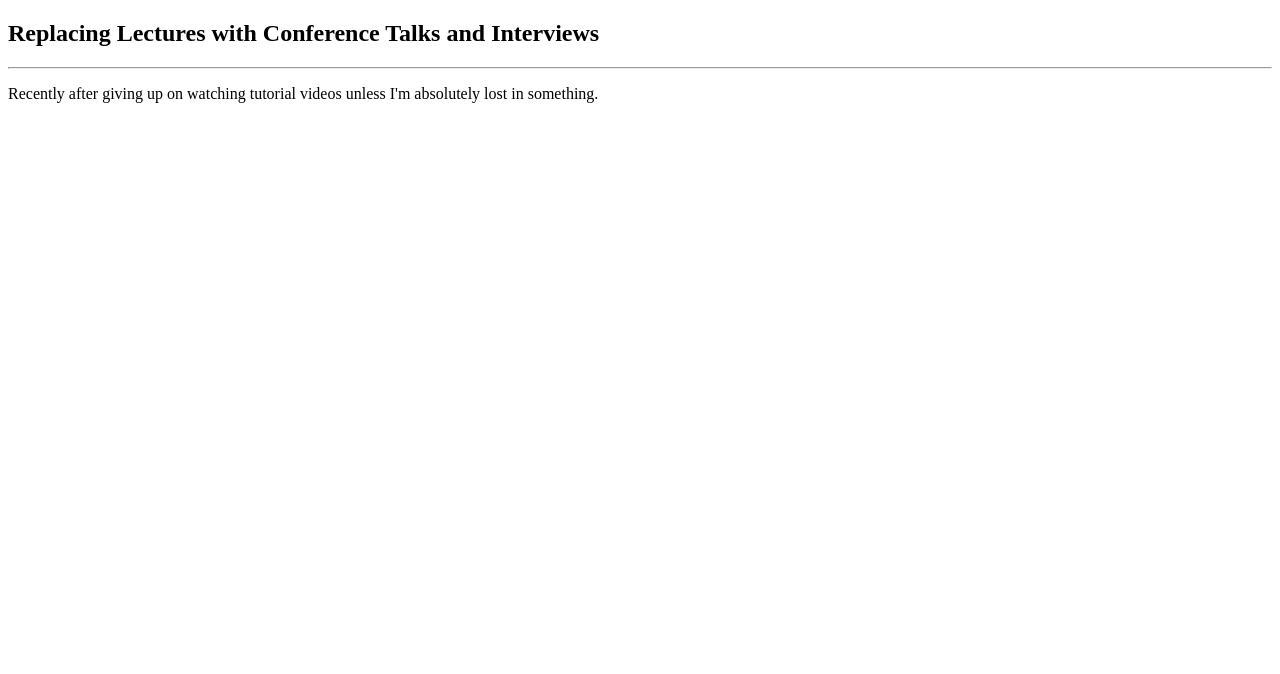
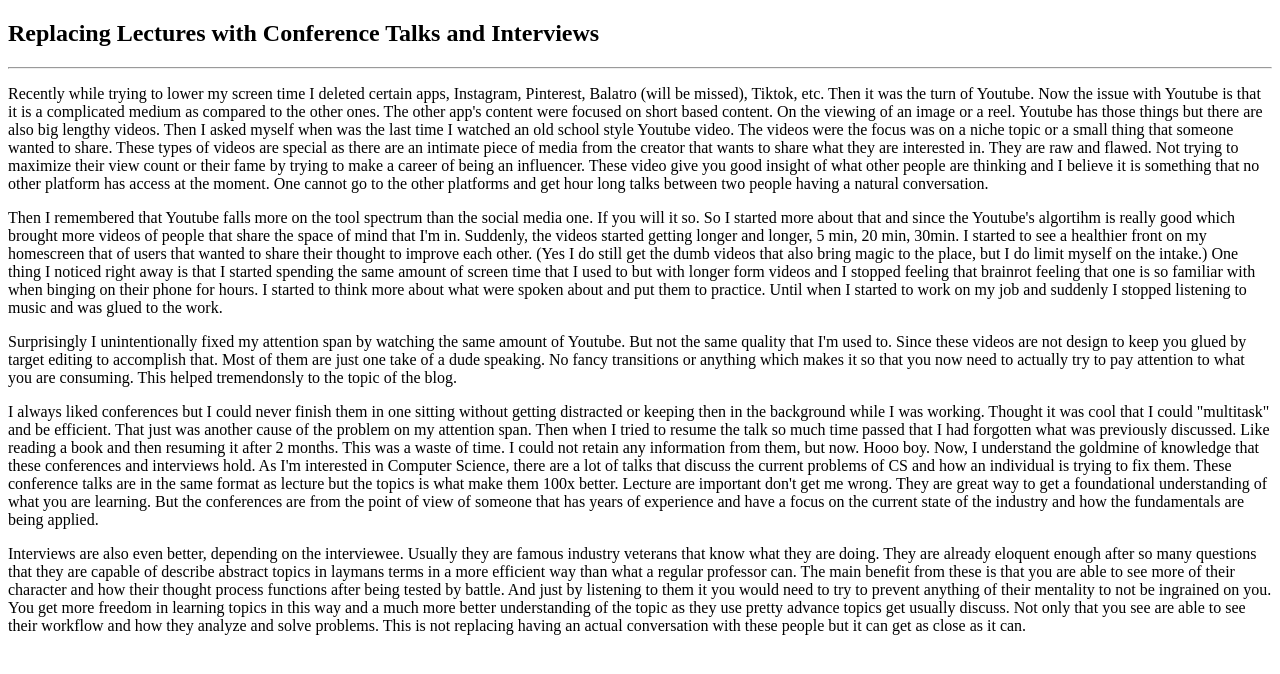
Before and after one commit to Karidus-423/karidus-423.github.io, a plain HTML site: page blogs/replacing-lectures.html in a window 1280 px wide. Drawn offline with Linux system fonts and the light colour scheme.

Commit message:
Replacing Lectures with Conferences and Interview blog

```diff
--- a/blogs/replacing-lectures.html
+++ b/blogs/replacing-lectures.html
@@ -3,6 +3,67 @@
 	<h1>Replacing Lectures with Conference Talks and Interviews</h1>
 	<hr />
 	<p>
-		Recently after giving up on watching tutorial videos unless I'm absolutely lost in something.
+		Recently while trying to lower my screen time I deleted certain apps, Instagram, Pinterest,
+		Balatro (will be missed), Tiktok, etc. Then it was the turn of Youtube. Now the issue with
+		Youtube is that it is a complicated medium as compared to the other ones. The other app's
+		content were focused on short based content. On the viewing of an image or a reel. Youtube
+		has those things but there are also big lengthy videos. Then I asked myself when was the
+		last time I watched an old school style Youtube video. The videos were the focus was on
+		a niche topic or a small thing that someone wanted to share. These types of videos are
+		special as there are an intimate piece of media from the creator that wants to share what
+		they are interested in. They are raw and flawed. Not trying to maximize their view count
+		or their fame by trying to make a career of being an influencer. These video give you good
+		insight of what other people are thinking and I believe it is something that no other
+		platform has access at the moment. One cannot go to the other platforms and get hour long
+		talks between two people having a natural conversation.
+	</p>
+	<p>
+		Then I remembered that Youtube falls more on the tool spectrum than the social media one.
+		If you will it so. So I started more about that and since the Youtube's algortihm is really
+		good which brought more videos of people that share the space of mind that I'm in. Suddenly,
+		the videos started getting longer and longer, 5 min, 20 min, 30min. I started to see a healthier
+		front on my homescreen that of users that wanted to share their thought to improve each other.
+		(Yes I do still get the dumb videos that also bring magic to the place, but I do limit myself
+		on the intake.) One thing I noticed right away is that I started spending the same amount of
+		screen time that I used to but with longer form videos and I stopped feeling that brainrot
+		feeling that one is so familiar with when binging on their phone for hours. I started to
+		think more about what were spoken about and put them to practice. Until when I started to
+		work on my job and suddenly I stopped listening to music and was glued to the work.
+	</p>
+	<p>
+		Surprisingly I unintentionally fixed my attention span by watching the same amount of Youtube.
+		But not the same quality that I'm used to. Since these videos are not design to keep you glued
+		by target editing to accomplish that. Most of them are just one take of a dude speaking. No
+		fancy transitions or anything which makes it so that you now need to actually try to pay
+		attention to what you are consuming. This helped tremendonsly to the topic of the blog.
+	</p>
+	<p>
+		I always liked conferences but I could never finish them in one sitting without getting
+		distracted or keeping then in the background while I was working. Thought it was cool that
+		I could "multitask" and be efficient. That just was another cause of the problem on my
+		attention span. Then when I tried to resume the talk so much time passed that I had forgotten
+		what was previously discussed. Like reading a book and then resuming it after 2 months. This
+		was a waste of time. I could not retain any information from them, but now. Hooo boy. Now,
+		I understand the goldmine of knowledge that these conferences and interviews hold. As I'm
+		interested in Computer Science, there are a lot of talks that discuss the current problems
+		of CS and how an individual is trying to fix them. These conference talks are in the same
+		format as lecture but the topics is what make them 100x better. Lecture are important
+		don't get me wrong. They are great way to get a foundational understanding of what you are
+		learning. But the conferences are from the point of view of someone that has years of experience
+		and have a focus on the current state of the industry and how the fundamentals are being
+		applied.
+	</p>
+	<p>
+		Interviews are also even better, depending on the interviewee. Usually they are famous industry
+		veterans that know what they are doing. They are already eloquent enough after so many questions
+		that they are capable of describe abstract topics in laymans terms in a more efficient way
+		than what a regular professor can. The main benefit from these is that you are able to see
+		more of their character and how their thought process functions after being tested by battle.
+		And just by listening to them it you would need to try to prevent anything of their mentality
+		to not be ingrained on you. You get more freedom in learning topics in this way and a much
+		more better understanding of the topic as they use pretty advance topics get usually discuss.
+		Not only that you see are able to see their workflow and how they analyze and solve problems.
+		This is not replacing having an actual conversation with these people but it can get as close
+		as it can.
 	</p>
 </section>
--- a/style.css
+++ b/style.css
@@ -35,16 +35,14 @@
 	font-family: "Lora", serif;
 	transition-timing-function: cubic-bezier(0.15, 0.79, 0, 1);
 	background-color: #2a2f30;
+
+   scrollbar-width: thin;          /* "auto" or "thin" */
+   scrollbar-color: #737f7f #2a2f30;
 }
-*,
-*::before,
-*::after {
-  box-sizing: border-box;
-}
-
 
 html{
 	font-size: clamp(10px, 5vw, 22px);
+	text-rendering: optimizeLegibility;
 }
 
 nav {
@@ -136,7 +134,6 @@ button{
 
 	text-align: center;
 
-    background: red; /* default color */
 
     background: linear-gradient(to left, #2a2f30 50%, #737F7F 50%) right;
     background-size: 201%;
```
Also changed, not shown: blogs/widget-flags-htmx.html (added, +4 -0 lines).
